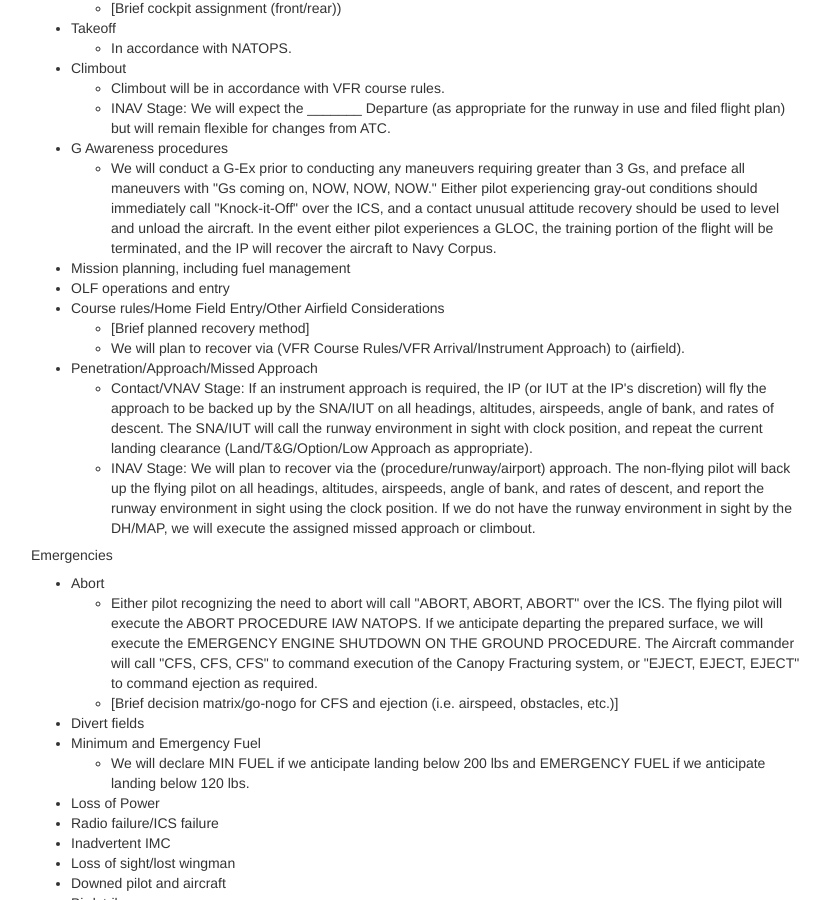
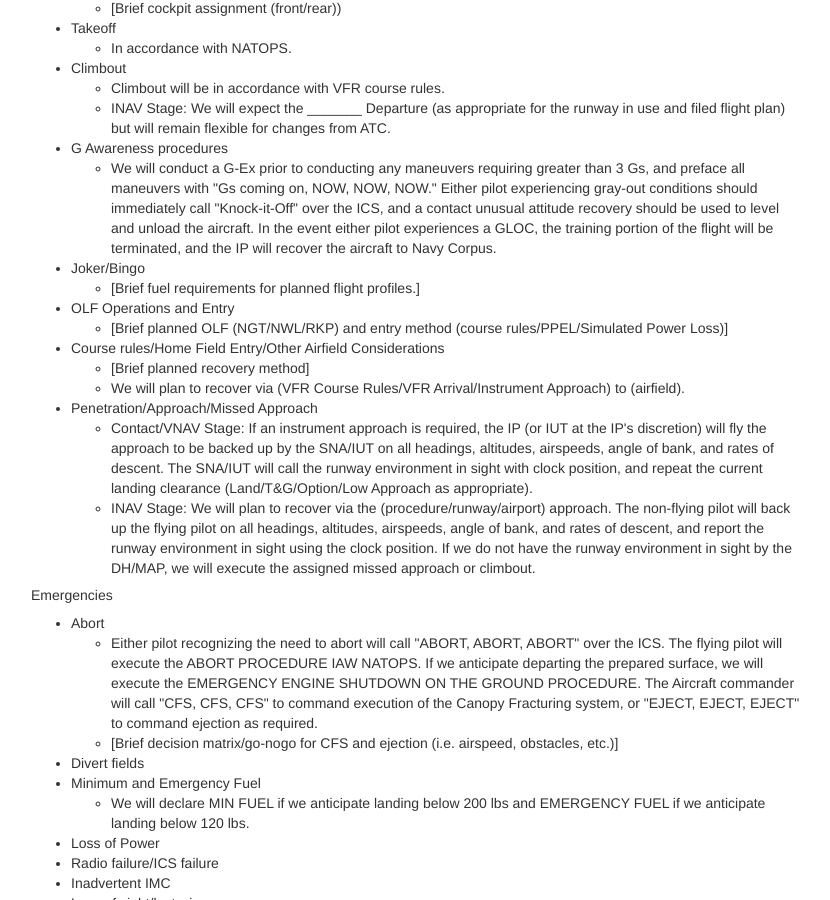
Before and after one commit to courserules/courserules.github.io, a Jekyll site: the page built from brief.html, in a window 1280 px wide and 900 px high, scrolled down 2337 px. Shown: the whole window, without its empty margins (24-854 px from the left). Built offline with Jekyll 4.4.1, drawn with Linux system fonts in a browser that asks for light colours.

Commit message:
More NATOPs brief updates...oh yea, they keep coming

```diff
--- a/brief.html
+++ b/brief.html
@@ -173,8 +173,17 @@ permalink: /brief/
 						<li>We will conduct a G-Ex prior to conducting any maneuvers requiring greater than 3 Gs, and preface all maneuvers with "Gs coming on, NOW, NOW, NOW." Either pilot experiencing gray-out conditions should immediately call "Knock-it-Off" over the ICS, and a contact unusual attitude recovery should be used to level and unload the aircraft. In the event either pilot experiences a GLOC, the training portion of the flight will be terminated, and the IP will recover the aircraft to Navy Corpus.</li>
 					</ul>
 				</li>
-				<li>Mission planning, including fuel management</li>
-				<li>OLF operations and entry</li>
+				<li>Joker/Bingo
+					<ul>
+						<li>[Brief fuel requirements for planned flight profiles.]</li>
+					</ul>
+				</li>
+				<li>OLF Operations and Entry
+					<ul>
+						<li>[Brief planned OLF (NGT/NWL/RKP) and entry method (course
+rules/PPEL/Simulated Power Loss)]</li>
+					</ul>
+				</li>
 				<li>Course rules/Home Field Entry/Other Airfield Considerations
 					<ul>
 						<li>[Brief planned recovery method]</li>
```
